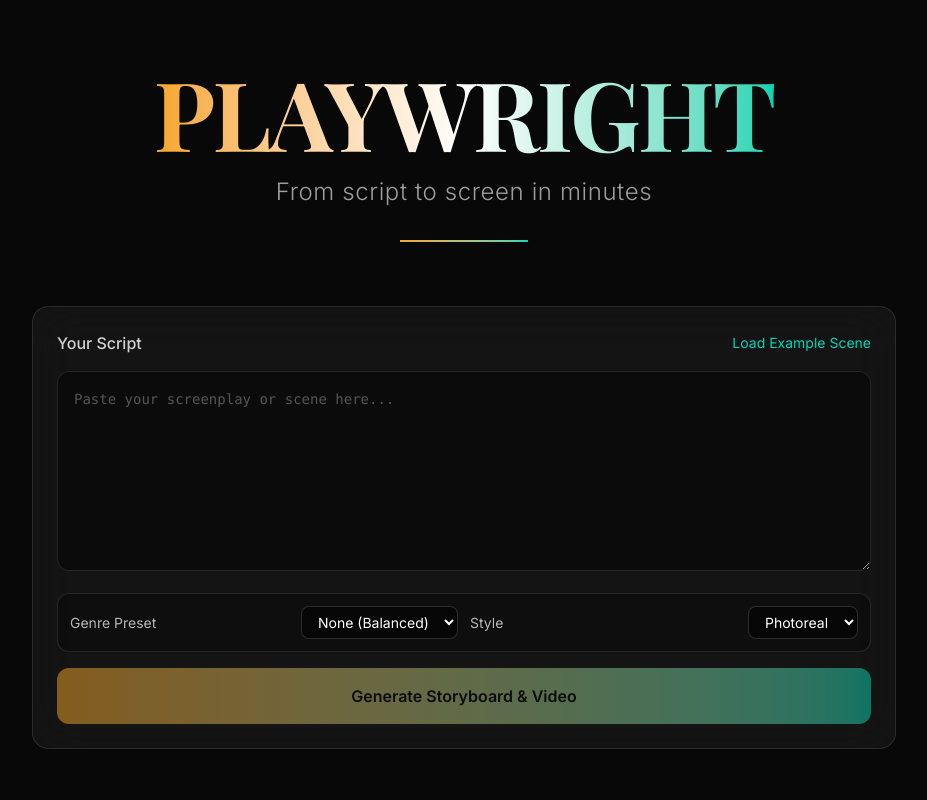
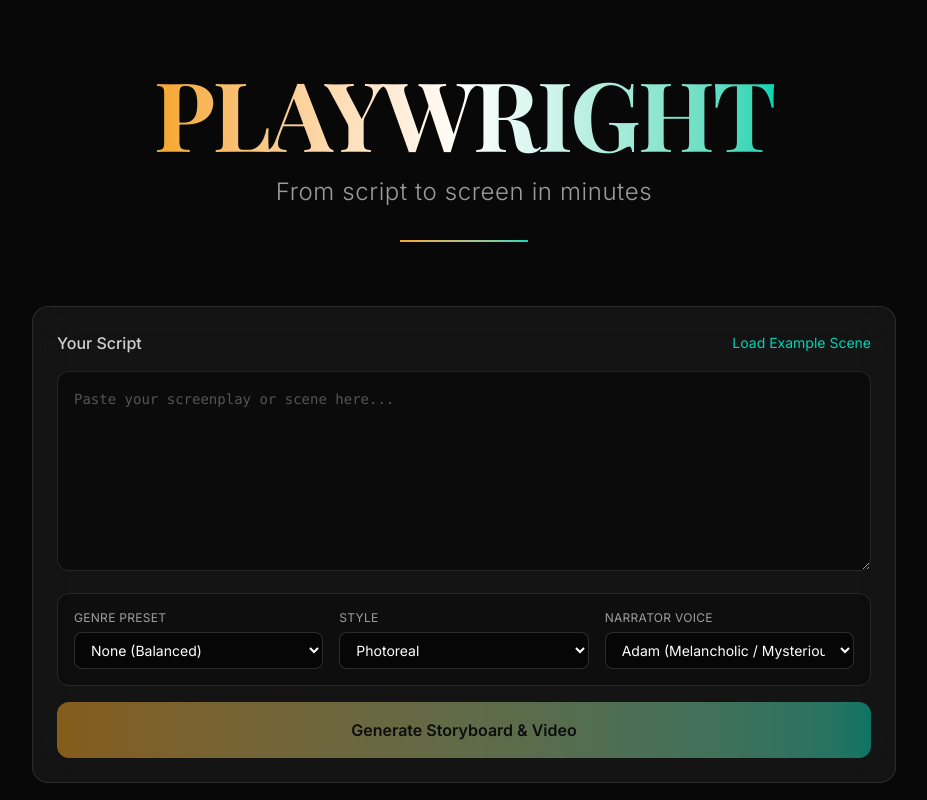
Before and after one commit to akabandaru/Playwright, a React (Vite) app in the folder frontend/: page / in a window 1280 px wide. Shown: the whole page, without its empty margins (176-1103 px from the left). Built offline with nearby package versions, Linux system fonts and the light colour scheme; a web font is replaced by a local one.

Commit message:
Added voice selection in UI and integrated with backend

```diff
--- a/frontend/src/App.jsx
+++ b/frontend/src/App.jsx
@@ -21,6 +21,7 @@ export default function App() {
   const [stageMessage, setStageMessage] = useState("");
   const [error, setError] = useState(null);
   const [musicRecommendation, setMusicRecommendation] = useState(null);
+  const [selectedVoice, setSelectedVoice] = useState('auq43ws1oslv0tO4BDa7')
 
   const isGenerating = stage !== null && stage !== "complete";
 
@@ -40,7 +41,7 @@ export default function App() {
       const response = await fetch(`${API_URL}/api/generate-video`, {
         method: "POST",
         headers: { "Content-Type": "application/json" },
-        body: JSON.stringify({ script, genre_preset: genrePreset, style_mode: styleMode }),
+        body: JSON.stringify({ script, genre_preset: genrePreset, style_mode: styleMode, voice_id: selectedVoice }),
       });
 
       if (!response.ok) throw new Error("Failed to start pipeline");
@@ -114,7 +115,7 @@ export default function App() {
       setError(err.message || "An error occurred during generation");
       setStage(null);
     }
-  }, [script, genrePreset, styleMode]);
+  }, [script, genrePreset, styleMode, selectedVoice]);
 
   return (
     <div className="min-h-screen bg-background">
@@ -127,6 +128,8 @@ export default function App() {
         setGenrePreset={setGenrePreset}
         styleMode={styleMode}
         setStyleMode={setStyleMode}
+        selectedVoice={selectedVoice}
+        setSelectedVoice={setSelectedVoice}
         onGenerate={runPipeline}
         isGenerating={isGenerating}
       />
--- a/frontend/src/components/ScriptInput.jsx
+++ b/frontend/src/components/ScriptInput.jsx
@@ -32,6 +32,14 @@ const STYLE_MODES = [
   { value: 'anime', label: 'Anime' },
 ]
 
+const VOICE_OPTIONS = [
+  { value: 'NIPHfiR4kB4aHfvaKvYb', label: 'Molly (Happy)' },
+  { value: 'k9073AMdU5sAUtPMH1il', label: 'Jeff (Sad)' },
+  { value: 'aYIHaVW2uuV2iGj07rJH', label: 'John (Tense)' },
+  { value: '4JVOFy4SLQs9my0OLhEw', label: 'Luca (Calm)' },
+  { value: 'auq43ws1oslv0tO4BDa7', label: 'Adam (Melancholic / Mysterious)' },
+]
+
 export default function ScriptInput({
   script,
   setScript,
@@ -39,6 +47,8 @@ export default function ScriptInput({
   setGenrePreset,
   styleMode,
   setStyleMode,
+  selectedVoice,
+  setSelectedVoice,
   onGenerate,
   isGenerating,
 }) {
@@ -71,14 +81,16 @@ export default function ScriptInput({
           className="w-full min-h-50 bg-black/40 border border-white/10 rounded-xl p-4 text-white placeholder-white/30 focus:outline-none focus:border-accent-gold/50 focus:ring-1 focus:ring-accent-gold/30 resize-y font-mono text-sm leading-relaxed transition-all"
         />
 
-        <div className="mt-4 grid gap-3 rounded-xl border border-white/10 bg-black/30 p-3 md:grid-cols-2">
-          <div className="flex items-center justify-between gap-3">
-            <label htmlFor="genre-preset" className="text-sm text-white/70">Genre Preset</label>
+        <div className="mt-4 grid gap-4 rounded-xl border border-white/10 bg-black/30 p-4 sm:grid-cols-2 lg:grid-cols-3">
+          <div className="flex flex-col gap-1.5">
+            <label htmlFor="genre-preset" className="text-xs uppercase tracking-wide text-white/60">
+              Genre Preset
+            </label>
             <select
               id="genre-preset"
               value={genrePreset}
               onChange={(e) => setGenrePreset(e.target.value)}
-              className="bg-black/50 border border-white/15 rounded-lg px-3 py-1.5 text-sm text-white focus:outline-none focus:border-accent-gold/50"
+              className="w-full bg-black/50 border border-white/15 rounded-lg px-3 py-2 text-sm text-white focus:outline-none focus:border-accent-gold/50"
             >
               {GENRE_PRESETS.map((preset) => (
                 <option key={preset.value} value={preset.value}>
@@ -88,17 +100,37 @@ export default function ScriptInput({
             </select>
           </div>
 
-          <div className="flex items-center justify-between gap-3">
-            <label htmlFor="style-mode" className="text-sm text-white/70">Style</label>
+          <div className="flex flex-col gap-1.5">
+            <label htmlFor="style-mode" className="text-xs uppercase tracking-wide text-white/60">
+              Style
+            </label>
             <select
               id="style-mode"
               value={styleMode}
               onChange={(e) => setStyleMode(e.target.value)}
-              className="bg-black/50 border border-white/15 rounded-lg px-3 py-1.5 text-sm text-white focus:outline-none focus:border-accent-gold/50"
+              className="w-full bg-black/50 border border-white/15 rounded-lg px-3 py-2 text-sm text-white focus:outline-none focus:border-accent-gold/50"
             >
               {STYLE_MODES.map((mode) => (
                 <option key={mode.value} value={mode.value}>
                   {mode.label}
+                </option>
+              ))}
+            </select>
+          </div>
+
+          <div className="flex flex-col gap-1.5">
+            <label htmlFor="voice-select" className="text-xs uppercase tracking-wide text-white/60">
+              Narrator Voice
+            </label>
+            <select
+              id="voice-select"
+              value={selectedVoice}
+              onChange={(e) => setSelectedVoice(e.target.value)}
+              className="w-full bg-black/50 border border-white/15 rounded-lg px-3 py-2 text-sm text-white focus:outline-none focus:border-accent-gold/50"
+            >
+              {VOICE_OPTIONS.map((voice) => (
+                <option key={voice.value} value={voice.value}>
+                  {voice.label}
                 </option>
               ))}
             </select>
```
Also changed, not shown: 2 other files (tests, documents, lock files or other folders).
